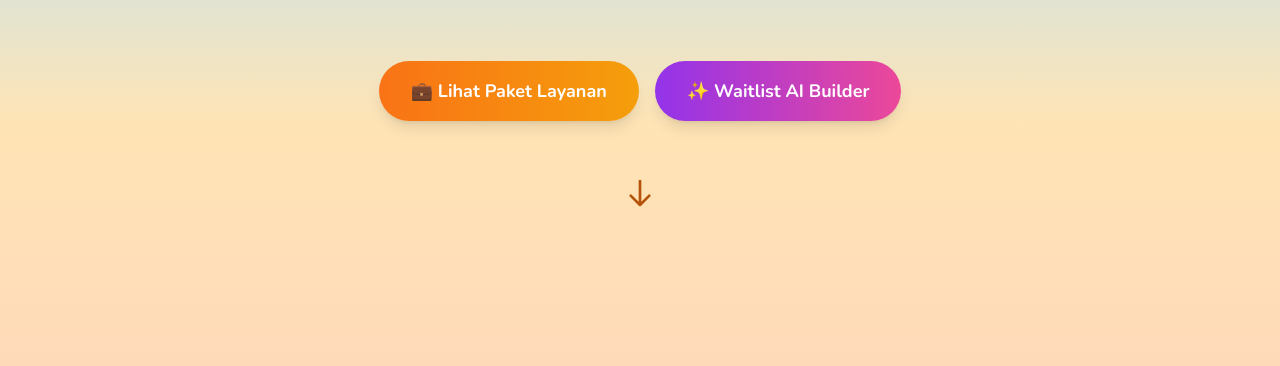
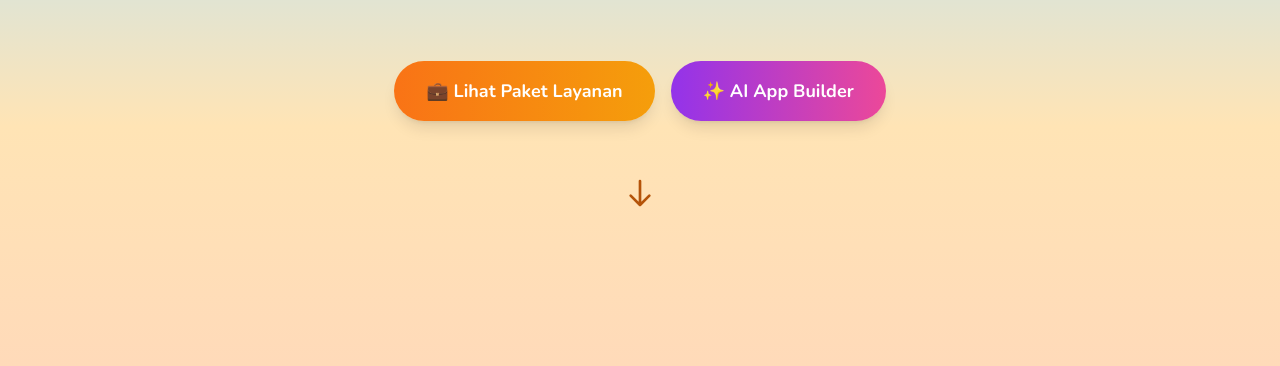
Before and after one commit to leonafariz/ai, a plain HTML site: page index.html in a window 1280 px wide. Shown: the part 434-800 px from the top of the page. Drawn offline with nearby package versions, Linux system fonts and the light colour scheme.

Commit message:
Update waitlist button text to 'AI App Builder'

```diff
--- a/index.html
+++ b/index.html
@@ -101,7 +101,7 @@
        <div class="w-2 h-2 bg-rose-500 rounded-full"></div>
       </div>
      </div><!-- CTA Buttons -->
-     <div class="flex flex-col sm:flex-row gap-4 mt-8"><a href="#pricing" class="btn-hover px-8 py-4 bg-gradient-to-r from-orange-500 to-amber-500 text-white font-bold text-lg rounded-full shadow-lg flex items-center gap-2 justify-center"> <span>💼 Lihat Paket Layanan</span> </a> <a href="#waitlist" class="btn-hover px-8 py-4 bg-gradient-to-r from-purple-600 to-pink-500 text-white font-bold text-lg rounded-full shadow-lg flex items-center gap-2 justify-center"> <span>✨ Waitlist AI Builder</span> </a>
+     <div class="flex flex-col sm:flex-row gap-4 mt-8"><a href="#pricing" class="btn-hover px-8 py-4 bg-gradient-to-r from-orange-500 to-amber-500 text-white font-bold text-lg rounded-full shadow-lg flex items-center gap-2 justify-center"> <span>💼 Lihat Paket Layanan</span> </a> <a href="#waitlist" class="btn-hover px-8 py-4 bg-gradient-to-r from-purple-600 to-pink-500 text-white font-bold text-lg rounded-full shadow-lg flex items-center gap-2 justify-center"> <span>✨ AI App Builder</span> </a>
      </div>
      <div class="mt-16 animate-bounce">
       <svg class="w-8 h-8 text-amber-700" fill="none" stroke="currentColor" viewbox="0 0 24 24"><path stroke-linecap="round" stroke-linejoin="round" stroke-width="2" d="M19 14l-7 7m0 0l-7-7m7 7V3" />
```
